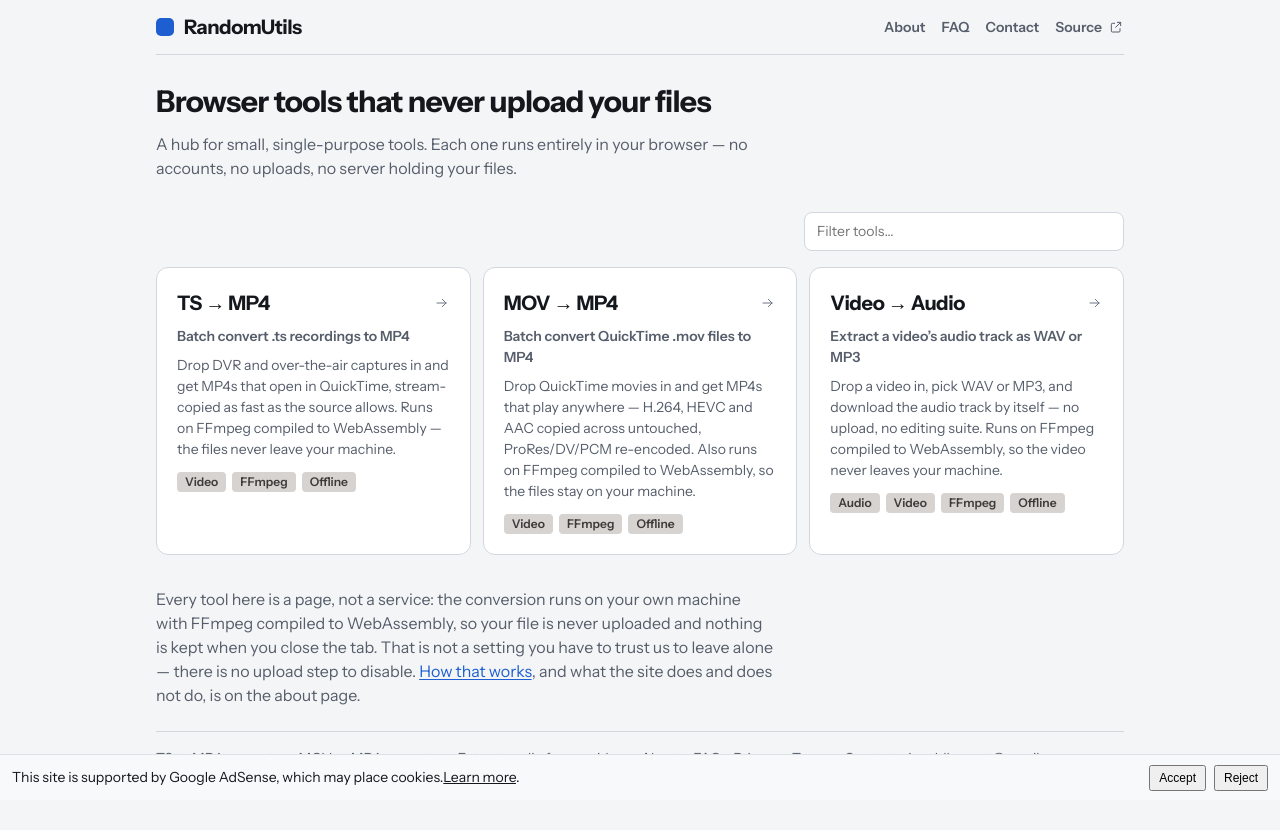
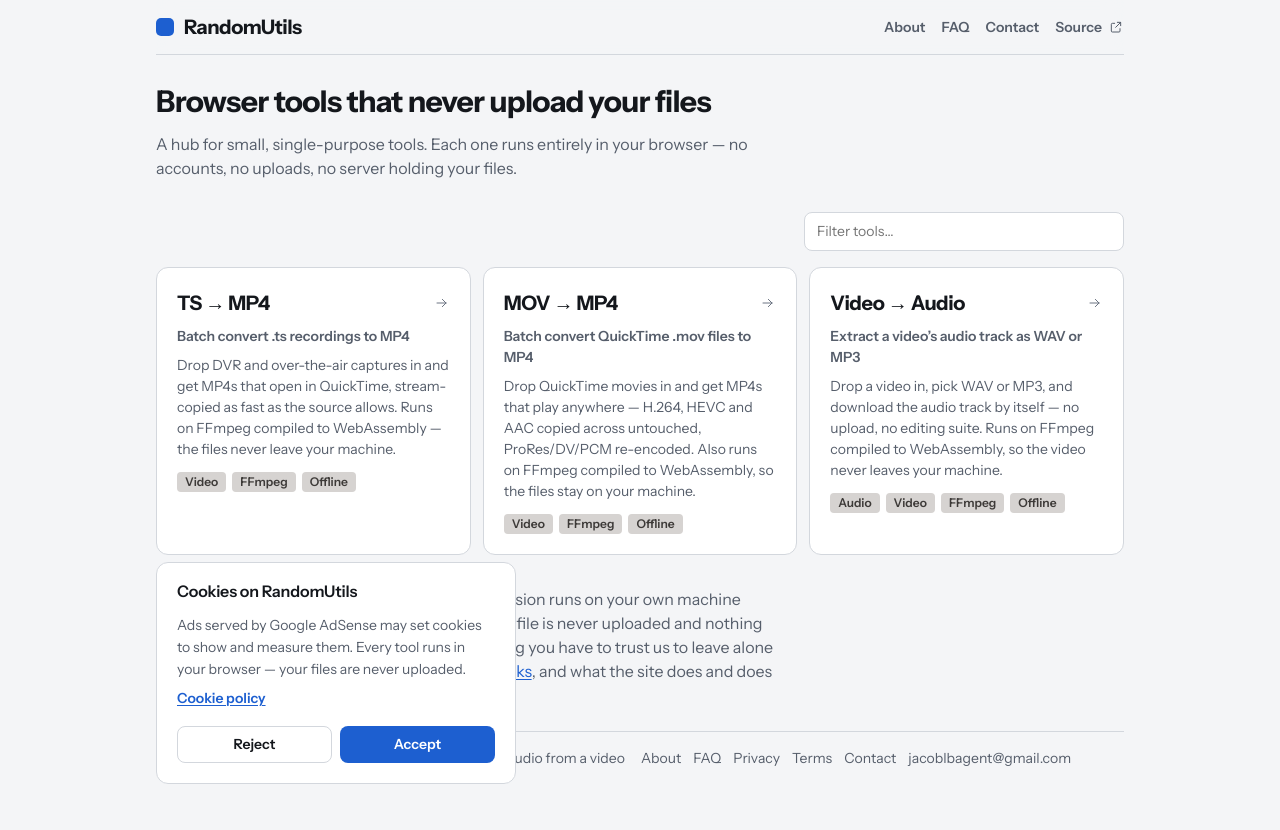
Before and after one commit to jacoblbagent/randomutils, a React (Vite) app: page / in a window 1280 px wide. Shown: the top 830 px of the page. Built offline with nearby package versions, Linux system fonts and the light colour scheme.

Commit message:
Cookie banner: restyle as a house-token notice card

```diff
--- /dev/null
+++ b/src/components/CookieBanner/CookieBanner.css
@@ -0,0 +1,68 @@
+/* Cookie consent — a floating notice card, bottom-left of the content column.
+   Tokens only; commits to a hairline border, no shadow (never both). */
+
+.cookie-banner {
+  position: fixed;
+  bottom: var(--s4);
+  left: max(var(--s4), calc(50% - 500px + var(--s4)));
+  z-index: 45; /* under the flags panel (50) so its toggle stays clickable */
+  width: min(360px, calc(100vw - var(--s8)));
+  display: grid;
+  gap: var(--s3);
+  padding: var(--s4) var(--s5) var(--s5);
+  border: 1px solid var(--border);
+  border-radius: var(--r-lg);
+  background: var(--surface);
+  animation: cookie-banner-in 0.18s cubic-bezier(0.2, 0, 0, 1) both;
+}
+
+@keyframes cookie-banner-in {
+  from { opacity: 0; transform: translateY(8px); }
+  to { opacity: 1; transform: translateY(0); }
+}
+
+.cookie-banner__title {
+  margin: 0;
+  font-size: var(--t-base);
+  font-weight: 600;
+  letter-spacing: -0.01em;
+}
+
+.cookie-banner__body {
+  margin: 0;
+  font-size: var(--t-sm);
+  line-height: 1.55;
+  color: var(--text-2);
+}
+
+.cookie-banner__policy {
+  display: inline-block;
+  margin-top: var(--s2);
+  font-size: var(--t-sm);
+  font-weight: 600;
+  color: var(--accent);
+  text-decoration: underline;
+  text-underline-offset: 2px;
+  text-decoration-thickness: 1px;
+  touch-action: manipulation;
+}
+
+.cookie-banner__policy:hover { opacity: 0.8; }
+
+.cookie-banner__actions {
+  display: flex;
+  gap: var(--s2);
+  margin-top: var(--s1);
+}
+
+.cookie-banner__actions > * { flex: 1; }
+
+@media (max-width: 640px) {
+  .cookie-banner {
+    left: var(--s3);
+    right: var(--s3);
+    bottom: var(--s3);
+    width: auto;
+    padding: var(--s4);
+  }
+}
--- a/src/components/CookieBanner/CookieBanner.tsx
+++ b/src/components/CookieBanner/CookieBanner.tsx
@@ -1,4 +1,6 @@
 import { useEffect, useState } from 'react'
+import { Link } from 'react-router-dom'
+import './CookieBanner.css'
 
 type CookieConsent = {
   analytics: boolean
@@ -37,6 +39,12 @@
   }
 }
 
+/**
+ * Consent notice for the ads that fund the site. A floating card in the content
+ * column, not a full-width bar — it never covers the tool a visitor came for.
+ * Stays out of the way once answered: either choice is remembered under
+ * `randomutils.cookie.consent` and the card is never shown again.
+ */
 export default function CookieBanner() {
   const [consent, setConsent] = useState<CookieConsent>(readConsentFromStorage)
 
@@ -44,70 +52,34 @@
     writeConsentToStorage(consent)
   }, [consent])
 
-  // Hide banner if dismissed or consent given
   if (consent.dismissed || consent.analytics) {
     return null
   }
 
   return (
-    <div
-      className="cookie-banner"
-      aria-live="polite"
-      role="alert"
-      style={{
-        position: 'fixed',
-        bottom: '0',
-        left: '0',
-        right: '0',
-        background: '#f8f9fa',
-        borderTop: '1px solid #dee2e6',
-        padding: '12px',
-        fontSize: '14px',
-        zIndex: '9999'
-      }}
-    >
-      <p
-        style={{
-          margin: '0',
-          paddingRight: '60px'
-        }}
-      >
-        This site is supported by Google AdSense, which may place cookies.
-        <a
-          href="/privacy"
-          style={{
-            color: 'inherit',
-            textDecoration: 'underline'
-          }}
+    <div className="cookie-banner" role="dialog" aria-label="Cookie consent">
+      <p className="cookie-banner__title">Cookies on RandomUtils</p>
+      <p className="cookie-banner__body">
+        Ads served by Google AdSense may set cookies to show and measure them.
+        Every tool runs in your browser — your files are never uploaded.{' '}
+        <Link className="cookie-banner__policy" to="/privacy">
+          Cookie policy
+        </Link>
+      </p>
+      <div className="cookie-banner__actions">
+        <button
+          type="button"
+          className="secondary small"
+          onClick={() => setConsent(prev => ({ ...prev, dismissed: true }))}
         >
-          Learn more
-        </a>.
-      </p>
-      <div
-        style={{
-          position: 'absolute',
-          right: '12px',
-          top: '50%',
-          transform: 'translateY(-50%)',
-          display: 'flex',
-          gap: '8px'
-        }}
-      >
+          Reject
+        </button>
         <button
-          onClick={() =>
-            setConsent(prev => ({ ...prev, analytics: true }))
-          }
-          style={{ padding: '4px 8px', fontSize: '12px' }}
+          type="button"
+          className="primary small"
+          onClick={() => setConsent(prev => ({ ...prev, analytics: true }))}
         >
           Accept
-        </button>
-        <button
-          onClick={() =>
-            setConsent(prev => ({ ...prev, dismissed: true }))
-          }
-          style={{ padding: '4px 8px', fontSize: '12px' }}
-        >
-          Reject
         </button>
       </div>
     </div>
```
